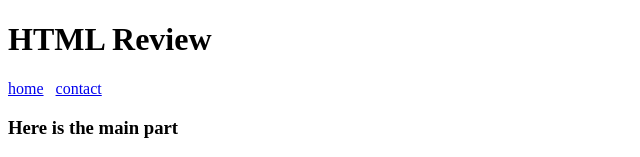
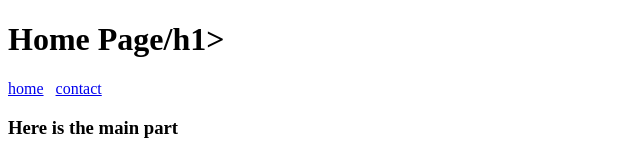
Before and after one commit to Vsrinet/website_challange-, a plain HTML site: page index.html in a window 1280 px wide. Shown: the top 157 px of the page, without its empty margins (0-640 px from the left). Drawn offline with Linux system fonts and the light colour scheme.

Commit message:
Update index.html

```diff
--- a/index.html
+++ b/index.html
@@ -6,7 +6,7 @@
         </head>
     <body>
       <header>
-        <h1>HTML Review</h1>
+        <h1>Home Page/h1>
       </header>
       <nav>
 <a href="index.html">home</a> &nbsp;
```
